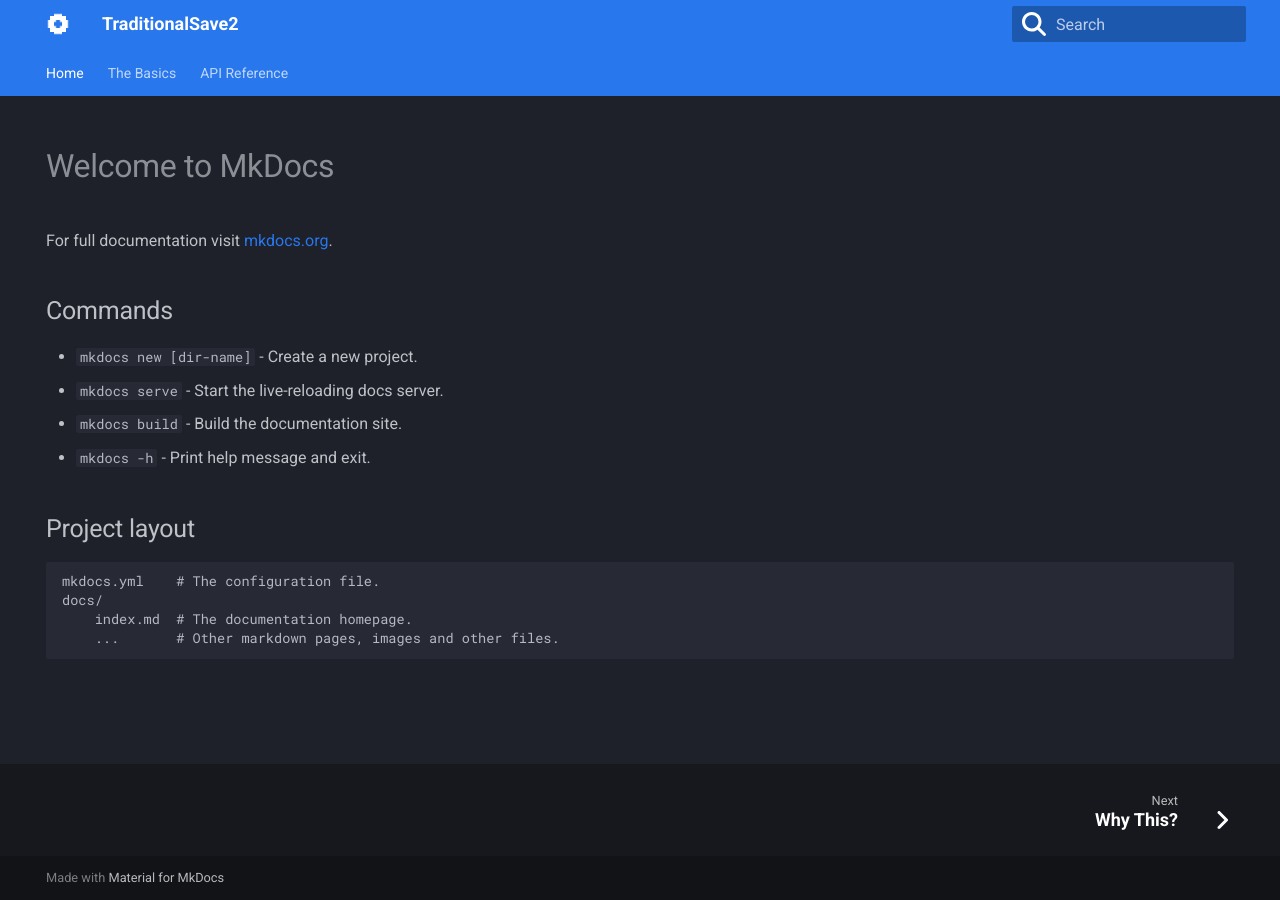
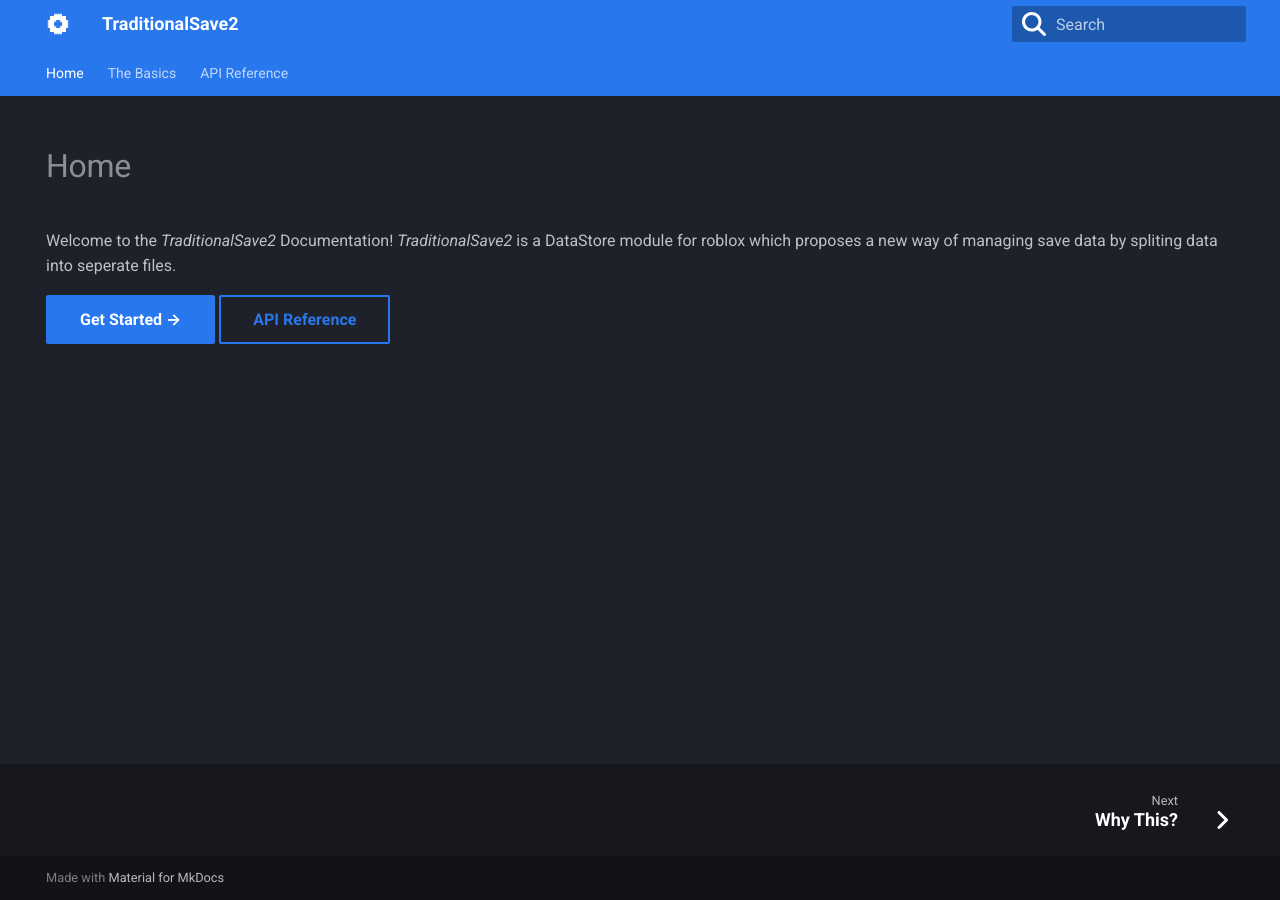
Before and after one commit to Judash399/Traditional-Save, an MkDocs documentation site: the page built from docs/index.md, in a window 1280 px wide. Built offline with MkDocs 1.6.1 and Material for MkDocs 9.7.7, drawn with Linux system fonts in a browser that asks for light colours.

Commit message:
Update homepage content and navigation links
Replaces default MkDocs welcome text with an introduction to TraditionalSave2 and adds buttons for 'Get Started' and 'API Reference' to improve navigation.

```diff
--- a/docs/index.md
+++ b/docs/index.md
@@ -4,20 +4,10 @@ hide:
   - navigation
   - title
 ---
-# Welcome to MkDocs
+# Home
+Welcome to the *TraditionalSave2* Documentation! *TraditionalSave2* is a DataStore module for roblox which proposes a new way of managing save data by spliting data into seperate files.
 
-For full documentation visit [mkdocs.org](https://www.mkdocs.org).
-
-## Commands
-
-* `mkdocs new [dir-name]` - Create a new project.
-* `mkdocs serve` - Start the live-reloading docs server.
-* `mkdocs build` - Build the documentation site.
-* `mkdocs -h` - Print help message and exit.
-
-## Project layout
-
-    mkdocs.yml    # The configuration file.
-    docs/
-        index.md  # The documentation homepage.
-        ...       # Other markdown pages, images and other files.
+<div>
+    <a href="the-basics/Quick-Start/why-this/" class="md-button md-button--primary">Get Started &#8594;</a>
+    <a href="API-Reference/" class="md-button">API Reference</a>
+  </div>
```
